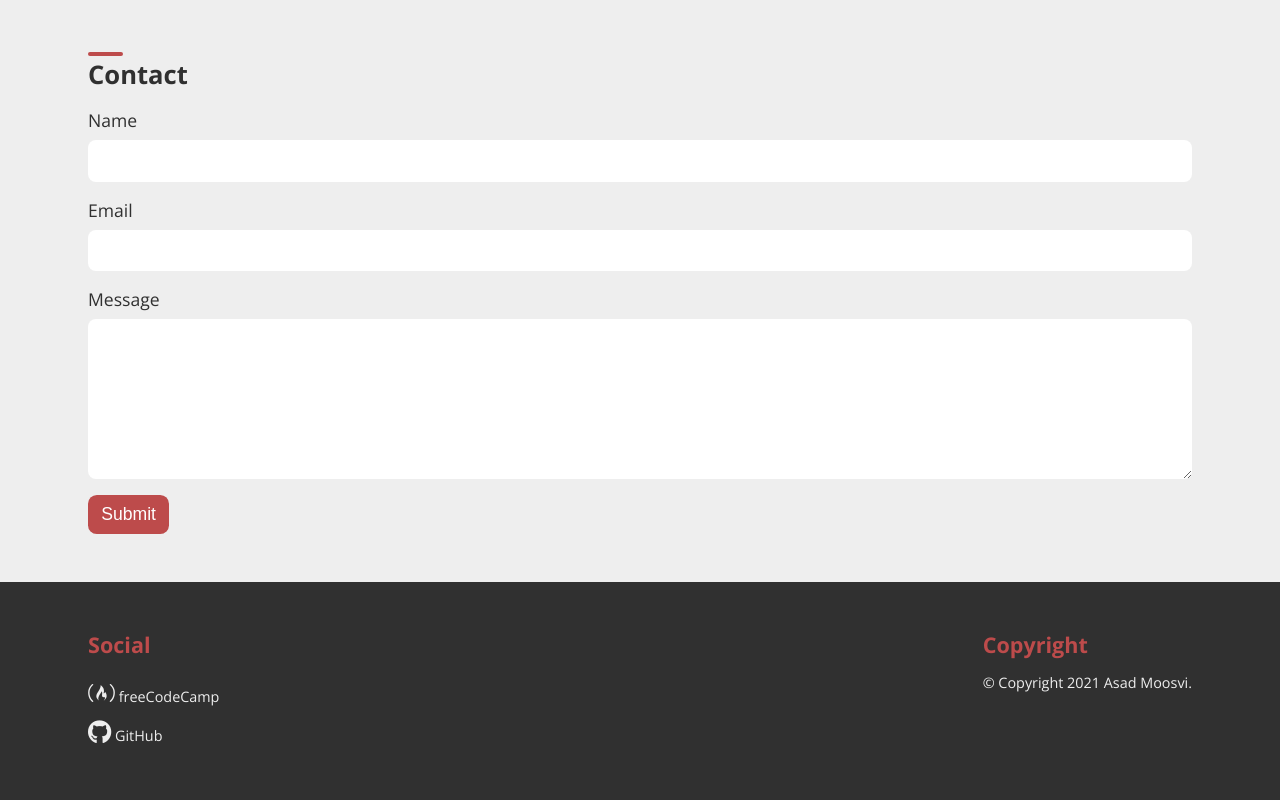
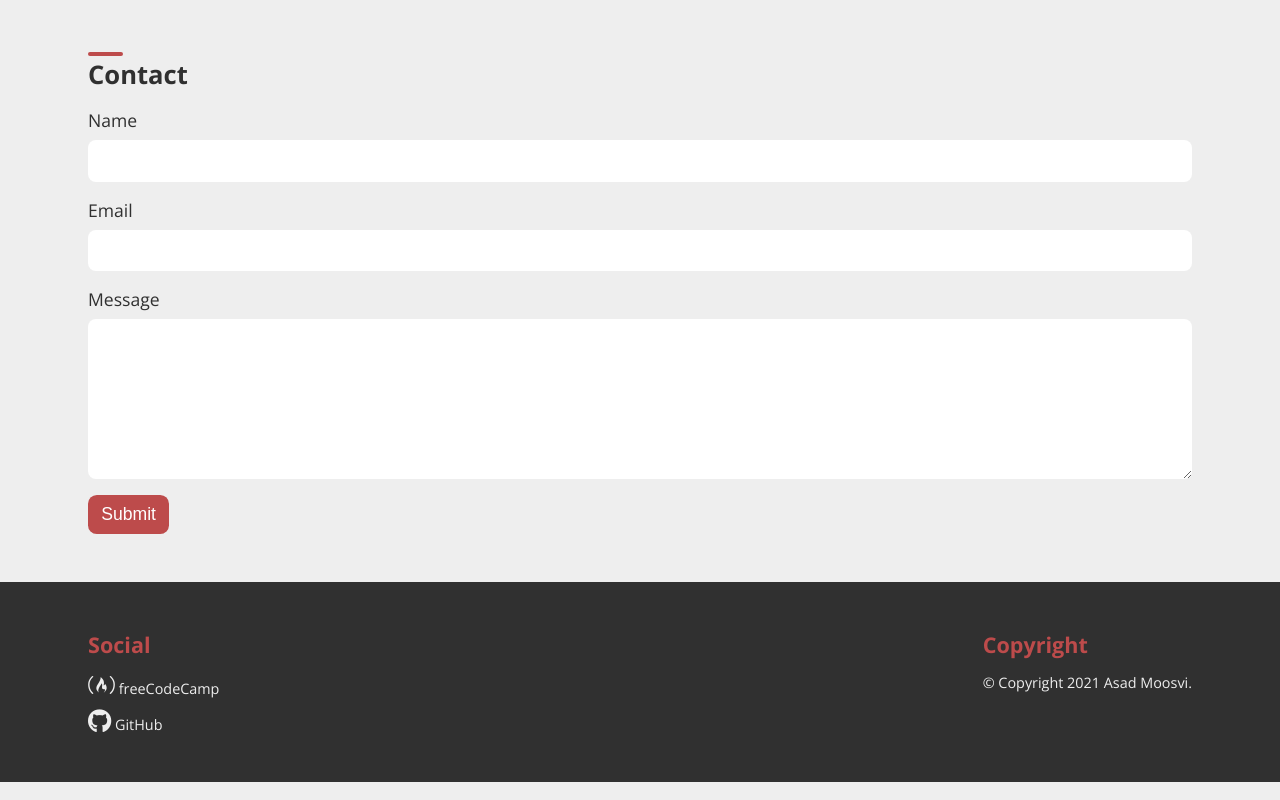
Before and after one commit to asadmoosvi/freecodecamp-responsive-web-design-projects, a website: page personal-portfolio/index.html in a window 1280 px wide. Shown: the part 2742-3542 px from the top of the page. Drawn offline with nearby package versions, Linux system fonts and the light colour scheme; files that its build step writes are made by us from their sources; files whose address does not match are found by name.

Commit message:
Turn footer content box into a flex parent for spacing

```diff
--- a/personal-portfolio/src/scss/_footer.scss
+++ b/personal-portfolio/src/scss/_footer.scss
@@ -13,7 +13,6 @@
   }
 
   &__social-item {
-    padding: 0.5em 0;
     a {
       transition: text-shadow $transition;
     }
@@ -30,6 +29,12 @@
     color: $accent-clr;
   }
 
+  &__content {
+    display: flex;
+    flex-direction: column;
+    gap: 0.75em;
+  }
+
   @include breakpoint {
     align-items: center;
   }
```
